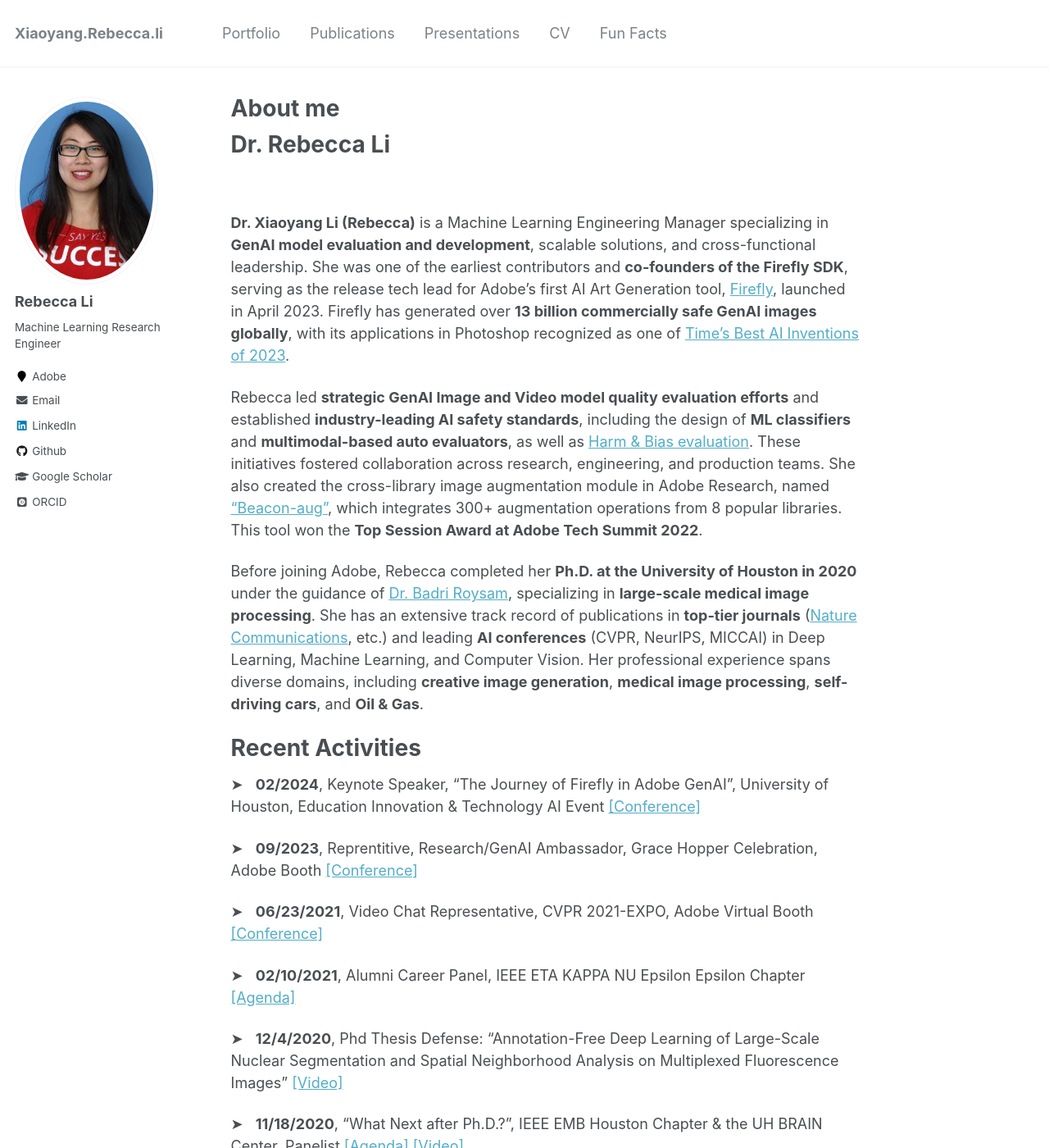
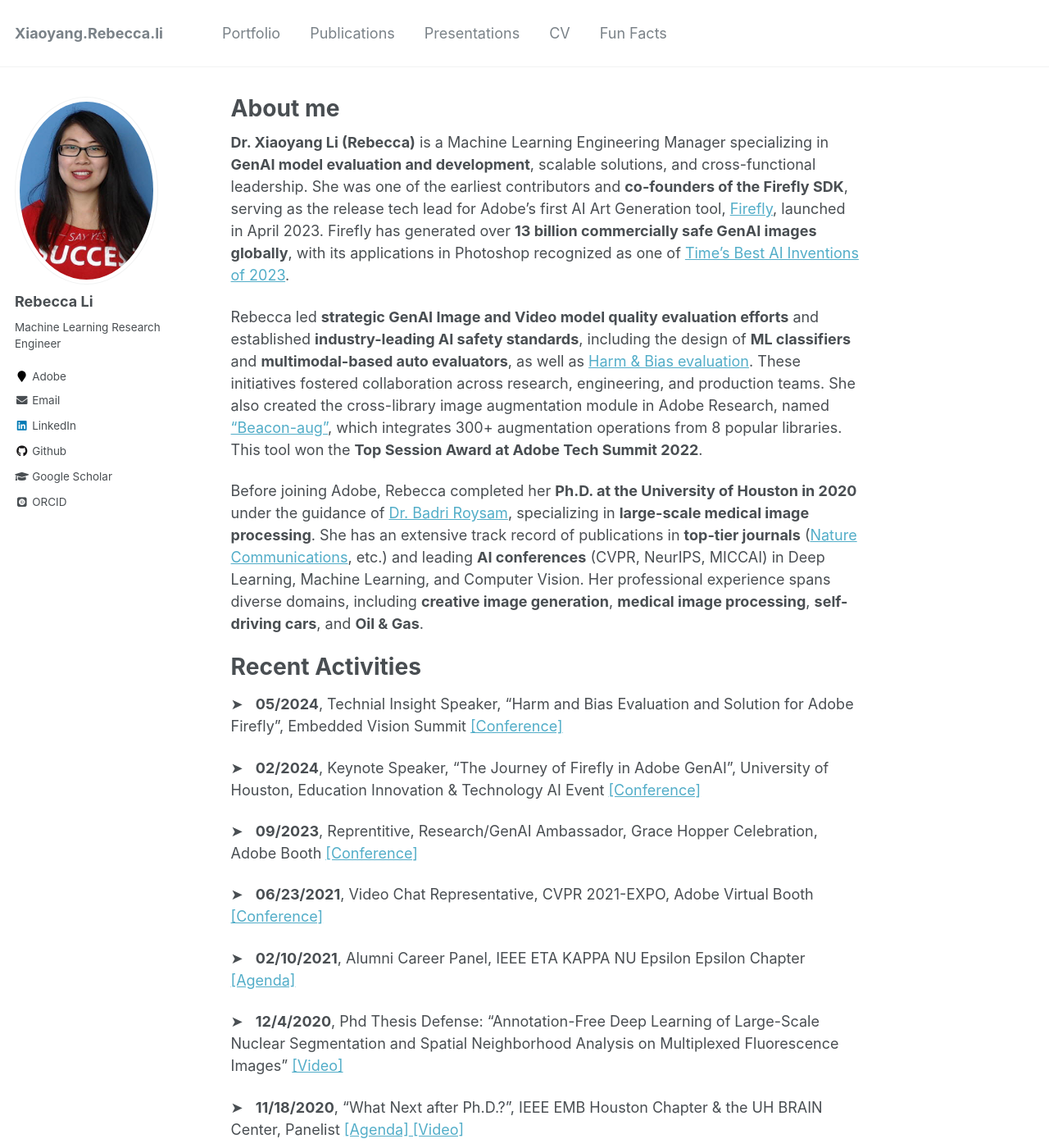
Before and after one commit to Xiaoyang-Rebecca/xiaoyang-rebecca.github.io, a Jekyll site: the page built from _pages/about.md, in a window 1280 px wide and 1400 px high. Shown: the whole window at 82% size. Built offline with Jekyll 4.4.1, drawn with Linux system fonts in a browser that asks for light colours; some web fonts are replaced.

Commit message:
Update about.md

```diff
--- a/_pages/about.md
+++ b/_pages/about.md
@@ -7,10 +7,6 @@ redirect_from:
   - /about/
   - /about.html
 ---
-
-
-# Dr. Rebecca Li
-&nbsp;&nbsp;&nbsp;&nbsp;&nbsp;&nbsp;
 
 **Dr. Xiaoyang Li (Rebecca)** is a Machine Learning Engineering Manager specializing in **GenAI model evaluation and development**, scalable solutions, and cross-functional leadership. She was one of the earliest contributors and **co-founders of the Firefly SDK**, serving as the release tech lead for Adobe’s first AI Art Generation tool, [Firefly](https://firefly.adobe.com/), launched in April 2023. Firefly has generated over **13 billion commercially safe GenAI images globally**, with its applications in Photoshop recognized as one of [Time’s Best AI Inventions of 2023](https://time.com/collection/best-inventions-2023/6326984/adobe-photoshop-generative-expand-and-generative-fill/).
 
@@ -23,6 +19,7 @@ Before joining Adobe, Rebecca completed her **Ph.D. at the University of Houston
 
 Recent Activities
 ======
+&#10148; &nbsp;  **05/2024**, Technial Insight Speaker, "Harm and Bias Evaluation and Solution for Adobe Firefly", Embedded Vision Summit [[Conference]]([https://uh.edu/eit/ai-event](https://embeddedvisionsummit.com/2024/2024/session/harm-and-bias-evaluation-and-solution-for-adobe-firefly-2/?q=/2024/session/harm-and-bias-evaluation-and-solution-for-adobe-firefly-2/&))
 
 &#10148; &nbsp;  **02/2024**, Keynote Speaker, "The Journey of Firefly in Adobe GenAI", University of Houston, Education Innovation & Technology AI Event [[Conference]](https://uh.edu/eit/ai-event)
 
```
